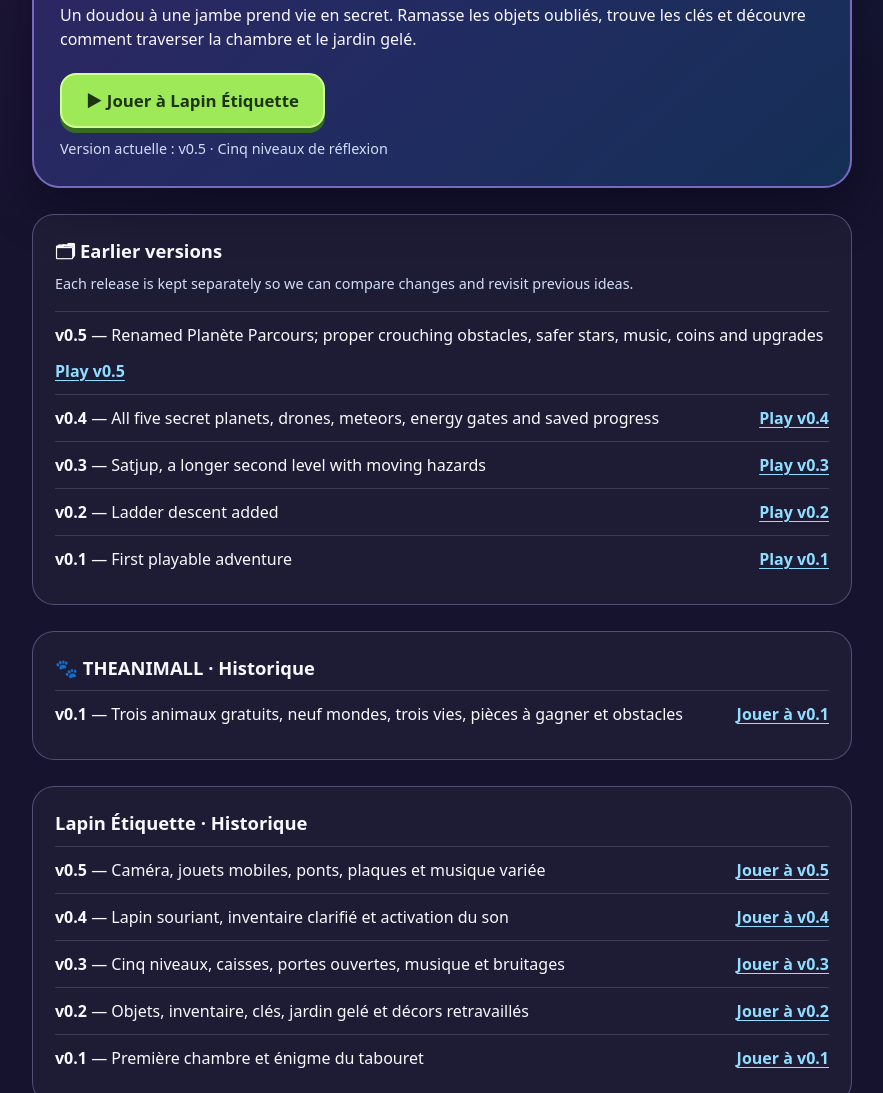
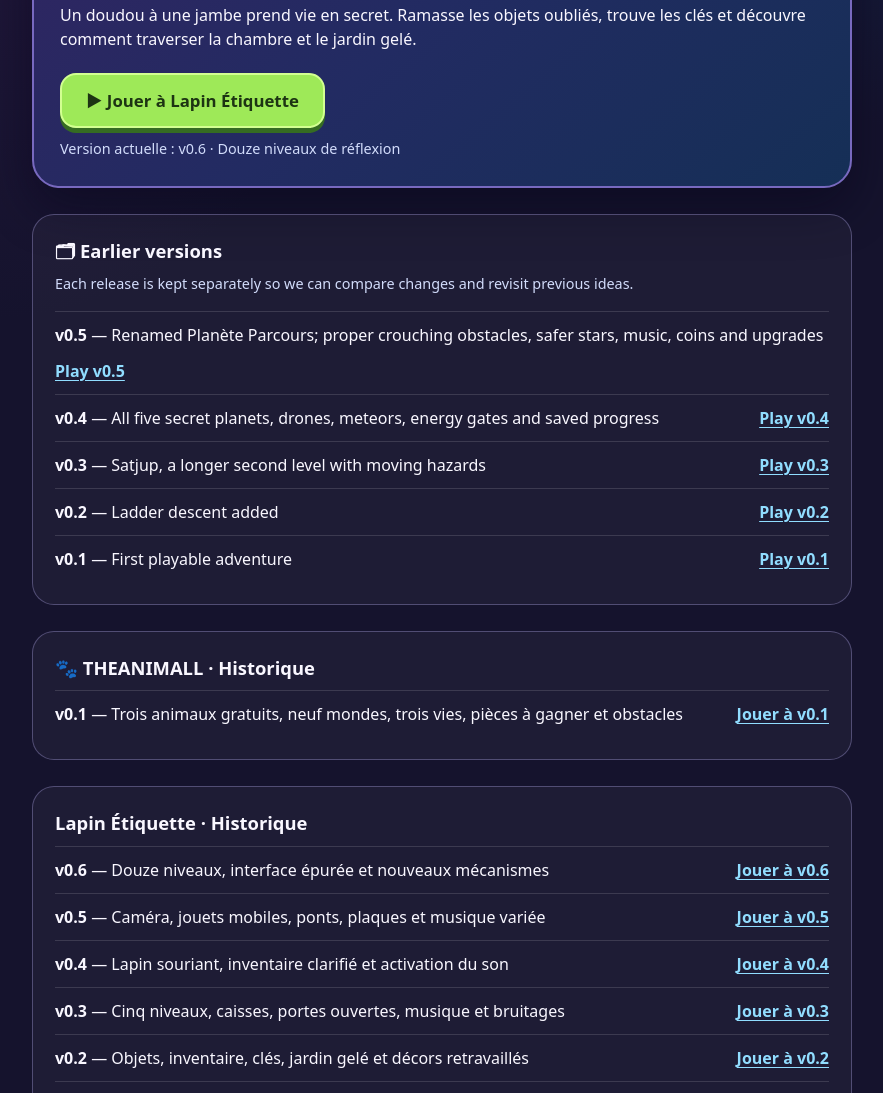
Before and after one commit to inventor-lab-games/inventor-lab-games, a plain HTML site: page index.html in a window 1280 px wide. Shown: the part 1655-2748 px from the top of the page, without its empty margins (198-1081 px from the left). Drawn offline with Linux system fonts and the light colour scheme; no server answers.

Commit message:
Library: Lapin Étiquette v0.6

```diff
--- a/index.html
+++ b/index.html
@@ -55,7 +55,7 @@ small{display:block;margin-top:26px;color:#aaa7c7}
 <div class="meta">Version actuelle : v0.1 · Sur ordinateur ou iPad</div>
 </div>
 </section>
-<section class="card" aria-labelledby="lapin-title" style="margin-top:24px"><div class="illustration" aria-hidden="true">🐰 🛏️ 🧩</div><div class="content"><div class="eyebrow">Mission 3 · Réflexion et logique</div><h2 id="lapin-title">Lapin Étiquette</h2><p>Un doudou à une jambe prend vie en secret. Ramasse les objets oubliés, trouve les clés et découvre comment traverser la chambre et le jardin gelé.</p><a class="action" href="./lapin-etiquette/">▶ Jouer à Lapin Étiquette</a><div class="meta">Version actuelle : v0.5 · Cinq niveaux de réflexion</div></div></section>
+<section class="card" aria-labelledby="lapin-title" style="margin-top:24px"><div class="illustration" aria-hidden="true">🐰 🛏️ 🧩</div><div class="content"><div class="eyebrow">Mission 3 · Réflexion et logique</div><h2 id="lapin-title">Lapin Étiquette</h2><p>Un doudou à une jambe prend vie en secret. Ramasse les objets oubliés, trouve les clés et découvre comment traverser la chambre et le jardin gelé.</p><a class="action" href="./lapin-etiquette/">▶ Jouer à Lapin Étiquette</a><div class="meta">Version actuelle : v0.6 · Douze niveaux de réflexion</div></div></section>
 <section class="history" aria-labelledby="versions">
 <h3 id="versions">🗂 Earlier versions</h3>
 <p class="meta">Each release is kept separately so we can compare changes and revisit previous ideas.</p>
@@ -69,7 +69,7 @@ small{display:block;margin-top:26px;color:#aaa7c7}
 <h3 id="theanimall-versions">🐾 THEANIMALL · Historique</h3>
 <div class="version"><span><strong>v0.1</strong> — Trois animaux gratuits, neuf mondes, trois vies, pièces à gagner et obstacles</span><a href="./theanimall/versions/v0.1/">Jouer à v0.1</a></div>
 </section>
-<section class="history" aria-labelledby="lapin-versions"><h3 id="lapin-versions">Lapin Étiquette · Historique</h3><div class="version"><span><strong>v0.5</strong> — Caméra, jouets mobiles, ponts, plaques et musique variée</span><a href="./lapin-etiquette/versions/v0.5/">Jouer à v0.5</a></div><div class="version"><span><strong>v0.4</strong> — Lapin souriant, inventaire clarifié et activation du son</span><a href="./lapin-etiquette/versions/v0.4/">Jouer à v0.4</a></div><div class="version"><span><strong>v0.3</strong> — Cinq niveaux, caisses, portes ouvertes, musique et bruitages</span><a href="./lapin-etiquette/versions/v0.3/">Jouer à v0.3</a></div><div class="version"><span><strong>v0.2</strong> — Objets, inventaire, clés, jardin gelé et décors retravaillés</span><a href="./lapin-etiquette/versions/v0.2/">Jouer à v0.2</a></div><div class="version"><span><strong>v0.1</strong> — Première chambre et énigme du tabouret</span><a href="./lapin-etiquette/versions/v0.1/">Jouer à v0.1</a></div></section>
+<section class="history" aria-labelledby="lapin-versions"><h3 id="lapin-versions">Lapin Étiquette · Historique</h3><div class="version"><span><strong>v0.6</strong> — Douze niveaux, interface épurée et nouveaux mécanismes</span><a href="./lapin-etiquette/versions/v0.6/">Jouer à v0.6</a></div><div class="version"><span><strong>v0.5</strong> — Caméra, jouets mobiles, ponts, plaques et musique variée</span><a href="./lapin-etiquette/versions/v0.5/">Jouer à v0.5</a></div><div class="version"><span><strong>v0.4</strong> — Lapin souriant, inventaire clarifié et activation du son</span><a href="./lapin-etiquette/versions/v0.4/">Jouer à v0.4</a></div><div class="version"><span><strong>v0.3</strong> — Cinq niveaux, caisses, portes ouvertes, musique et bruitages</span><a href="./lapin-etiquette/versions/v0.3/">Jouer à v0.3</a></div><div class="version"><span><strong>v0.2</strong> — Objets, inventaire, clés, jardin gelé et décors retravaillés</span><a href="./lapin-etiquette/versions/v0.2/">Jouer à v0.2</a></div><div class="version"><span><strong>v0.1</strong> — Première chambre et énigme du tabouret</span><a href="./lapin-etiquette/versions/v0.1/">Jouer à v0.1</a></div></section>
 <small>Inventor Lab is a parent-supervised family project. No accounts, advertisements or in-app purchases.</small>
 </main>
 <script id="latestReleaseSync">
```
